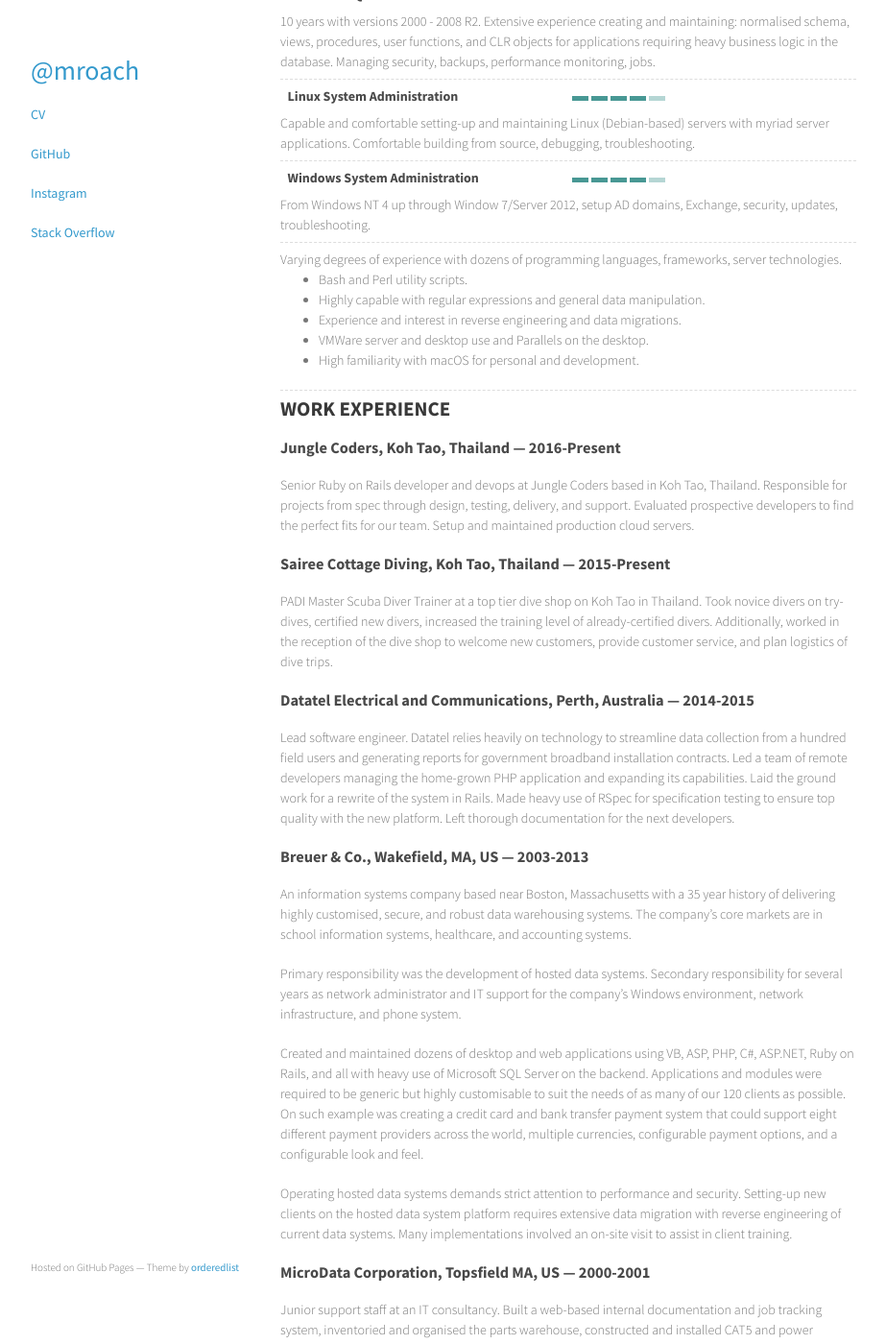
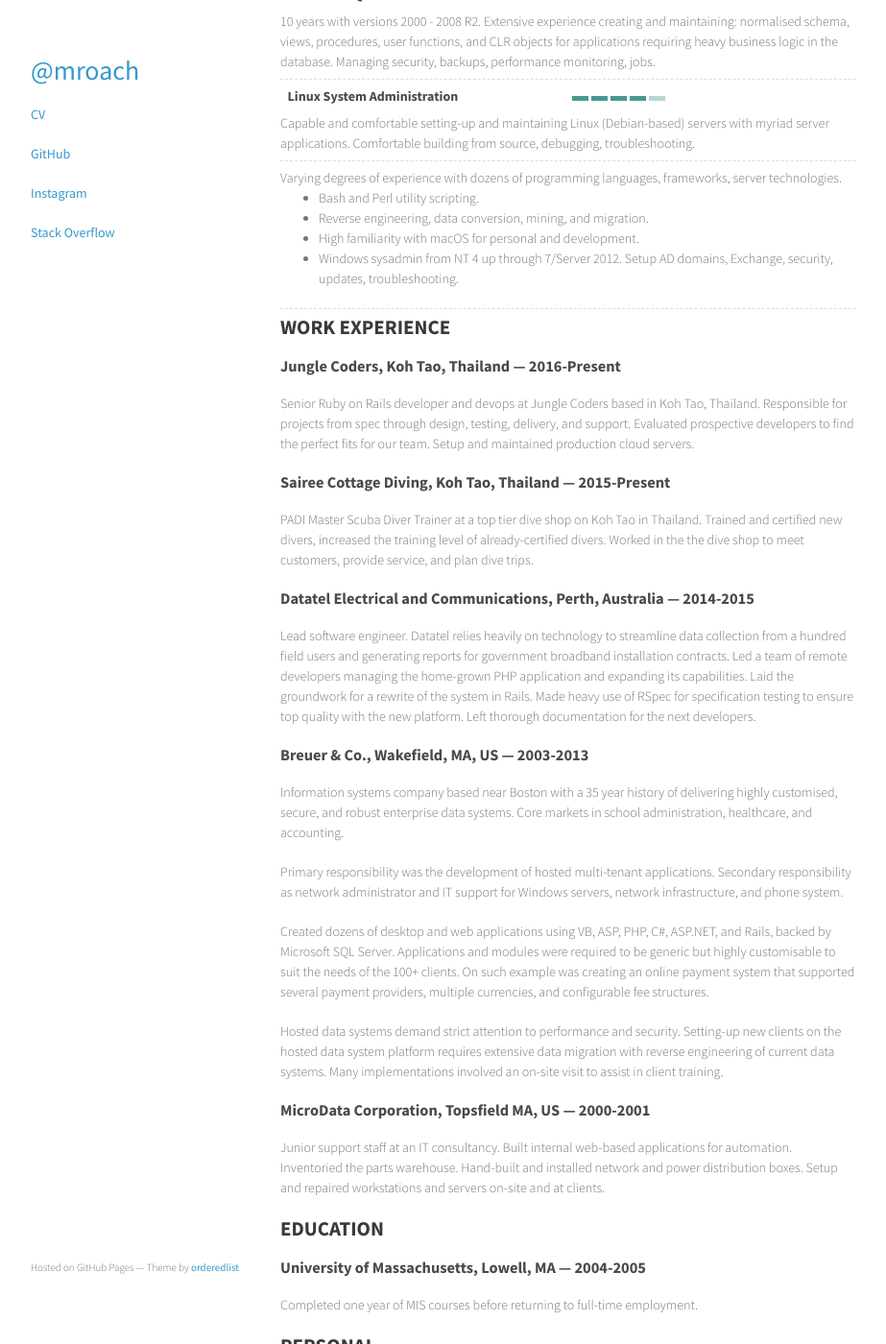
Before and after one commit to mroach/mroach.github.io, a Jekyll site: the page built from cv.html, in a window 1280 px wide and 1400 px high, scrolled down 721 px. Shown: the whole window at 96% size, without its empty margins (178-1101 px from the left). Built offline with Jekyll 4.4.1, drawn with Linux system fonts in a browser that asks for light colours; nearby versions of some CDN libraries; some of the changed text lies outside the part shown.

Commit message:
cv: text changes

```diff
--- a/cv.html
+++ b/cv.html
@@ -33,10 +33,11 @@
   </div>
 
   <p>
-    Detail-oriented full-stack developer with over 15 years of professional software and system administration experience.
-    Organised, critical thinker, driven to create detailed specs, design, build, test, and deliver high quality solutions that solve real-world problems.
-    Thrives when working with teams of passionate, talented developers, and when working alone remotely or on site.
-    Enjoys opportunities to mentor junior developers and learn from experiences of more senior developers.
+    Detail-oriented full-stack developer with over 15 years of professional software and sysadmin experience.
+    Driven to architect, build, and deliver high quality solutions that solve real-world problems.
+    Thrives when working with teams of enthusiastic, talented developers, and when working alone remotely or on site.
+    Enjoys opportunities to mentor junior developers and learn from more senior developers.
+    All-around problem solver. "Go ask Mike."
   </p>
 
   <h2>Core Skills</h2>
@@ -86,13 +87,6 @@
     </div>
   </div>
   <div class="skill">
-    <div class="title"><h4><i class="devicons devicons-windows"></i> Windows System Administration</h4></div>
-    <div class="level"><div class="rating" data-fill="4"></div></div>
-    <div class="description">
-      From Windows NT 4 up through Window 7/Server 2012, setup AD domains, Exchange, security, updates, troubleshooting.
-    </div>
-  </div>
-  <div class="skill">
     <div class="icon-kitchen-sink">
       <i class="devicons devicons-sass"></i>
       <i class="devicons devicons-git"></i>
@@ -102,6 +96,7 @@
       <i class="devicons devicons-mysql"></i>
       <i class="devicons devicons-postgresql"></i>
       <i class="devicons devicons-apple"></i>
+      <i class="devicons devicons-windows"></i>
       <i class="devicons devicons-ubuntu"></i>
       <i class="devicons devicons-terminal"></i>
       <i class="devicons devicons-gnu"></i>
@@ -113,11 +108,10 @@
     <div class="description">
       Varying degrees of experience with dozens of programming languages, frameworks, server technologies.
       <ul>
-        <li>Bash and Perl utility scripts.</li>
-        <li>Highly capable with regular expressions and general data manipulation.</li>
-        <li>Experience and interest in reverse engineering and data migrations.</li>
-        <li>VMWare server and desktop use and Parallels on the desktop.</li>
+        <li>Bash and Perl utility scripting.</li>
+        <li>Reverse engineering, data conversion, mining, and migration.</li>
         <li>High familiarity with macOS for personal and development.</li>
+        <li>Windows sysadmin from NT 4 up through 7/Server 2012. Setup AD domains, Exchange, security, updates, troubleshooting.</li>
       </ul>
     </div>
   </div>
@@ -134,8 +128,8 @@
   <h3>Sairee Cottage Diving, Koh Tao, Thailand — 2015-Present</h3>
   <p>
     PADI Master Scuba Diver Trainer at a top tier dive shop on Koh Tao in Thailand.
-    Took novice divers on try-dives, certified new divers, increased the training level of already-certified divers.
-    Additionally, worked in the reception of the dive shop to welcome new customers, provide customer service, and plan logistics of dive trips.
+    Trained and certified new divers, increased the training level of already-certified divers.
+    Worked in the the dive shop to meet customers, provide service, and plan dive trips.
   </p>
 
   <h3>Datatel Electrical and Communications, Perth, Australia — 2014-2015</h3>
@@ -144,34 +138,40 @@
     Datatel relies heavily on technology to streamline data collection from a hundred field users and generating reports for government broadband installation contracts.
     Led a team of remote developers managing the home-grown PHP application and expanding its capabilities.
 
-    Laid the ground work for a rewrite of the system in Rails. Made heavy use of RSpec for specification testing to ensure top quality with the new platform. Left thorough documentation for the next developers.
+    Laid the groundwork for a rewrite of the system in Rails.
+    Made heavy use of RSpec for specification testing to ensure top quality with the new platform.
+    Left thorough documentation for the next developers.
 </p>
 
   <h3>Breuer &amp; Co., Wakefield, MA, US — 2003-2013</h3>
   <p>
-    An information systems company based near Boston, Massachusetts with a 35 year history of delivering highly customised, secure, and robust data warehousing systems.
-    The company’s core markets are in school information systems, healthcare, and accounting systems.
+    Information systems company based near Boston with a 35 year history of delivering highly customised, secure, and robust enterprise data systems.
+    Core markets in school administration, healthcare, and accounting.
   </p>
 
   <p>
-    Primary responsibility was the development of hosted data systems.
-    Secondary responsibility for several years as network administrator and IT support for the company’s Windows environment, network infrastructure, and phone system.
+    Primary responsibility was the development of hosted multi-tenant applications.
+    Secondary responsibility as network administrator and IT support for Windows servers,
+    network infrastructure, and phone system.
   </p>
   <p>
-    Created and maintained dozens of desktop and web applications using VB, ASP, PHP, C#, ASP.NET, Ruby on Rails, and all with heavy use of Microsoft SQL Server on the backend.
-    Applications and modules were required to be generic but highly customisable to suit the needs of as many of our 120 clients as possible.
-    On such example was creating a credit card and bank transfer payment system that could support eight different payment providers across the world,
-    multiple currencies, configurable payment options, and a configurable look and feel.
+    Created dozens of desktop and web applications using VB, ASP, PHP, C#, ASP.NET, and Rails, backed by Microsoft SQL Server.
+    Applications and modules were required to be generic but highly customisable to suit the needs of the 100+ clients.
+    On such example was creating an online payment system that supported several payment providers,
+    multiple currencies, and configurable fee structures.
   </p>
   <p>
-    Operating hosted data systems demands strict attention to performance and security.
+    Hosted data systems demand strict attention to performance and security.
     Setting-up new clients on the hosted data system platform requires extensive data migration with reverse engineering of current data systems.
     Many implementations involved an on-site visit to assist in client training.
   </p>
 
   <h3>MicroData Corporation, Topsfield MA, US — 2000-2001</h3>
   <p>
-    Junior support staff at an IT consultancy. Built a web-based internal documentation and job tracking system, inventoried and organised the parts warehouse, constructed and installed CAT5 and power distribution boxes.
+    Junior support staff at an IT consultancy.
+    Built internal web-based applications for automation.
+    Inventoried the parts warehouse.
+    Hand-built and installed network and power distribution boxes.
     Setup and repaired workstations and servers on-site and at clients.
   </p>
 
```
